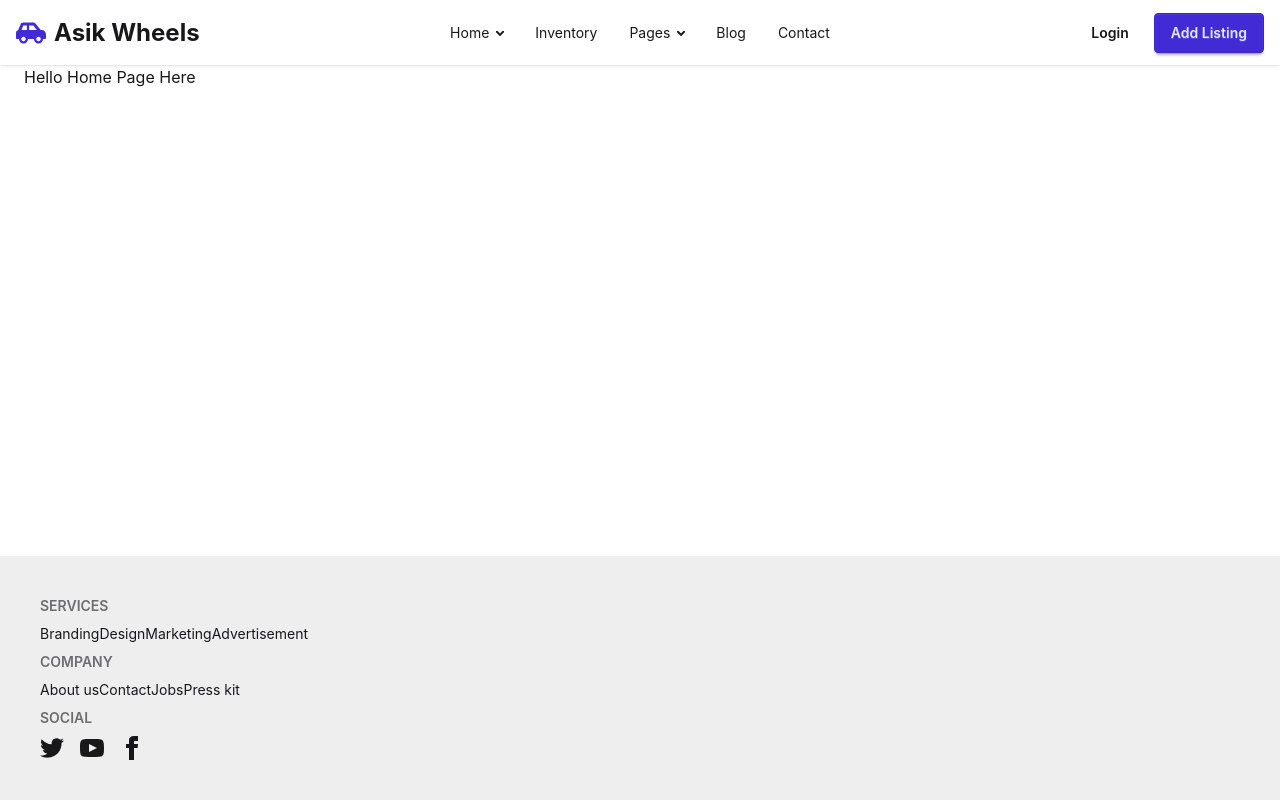
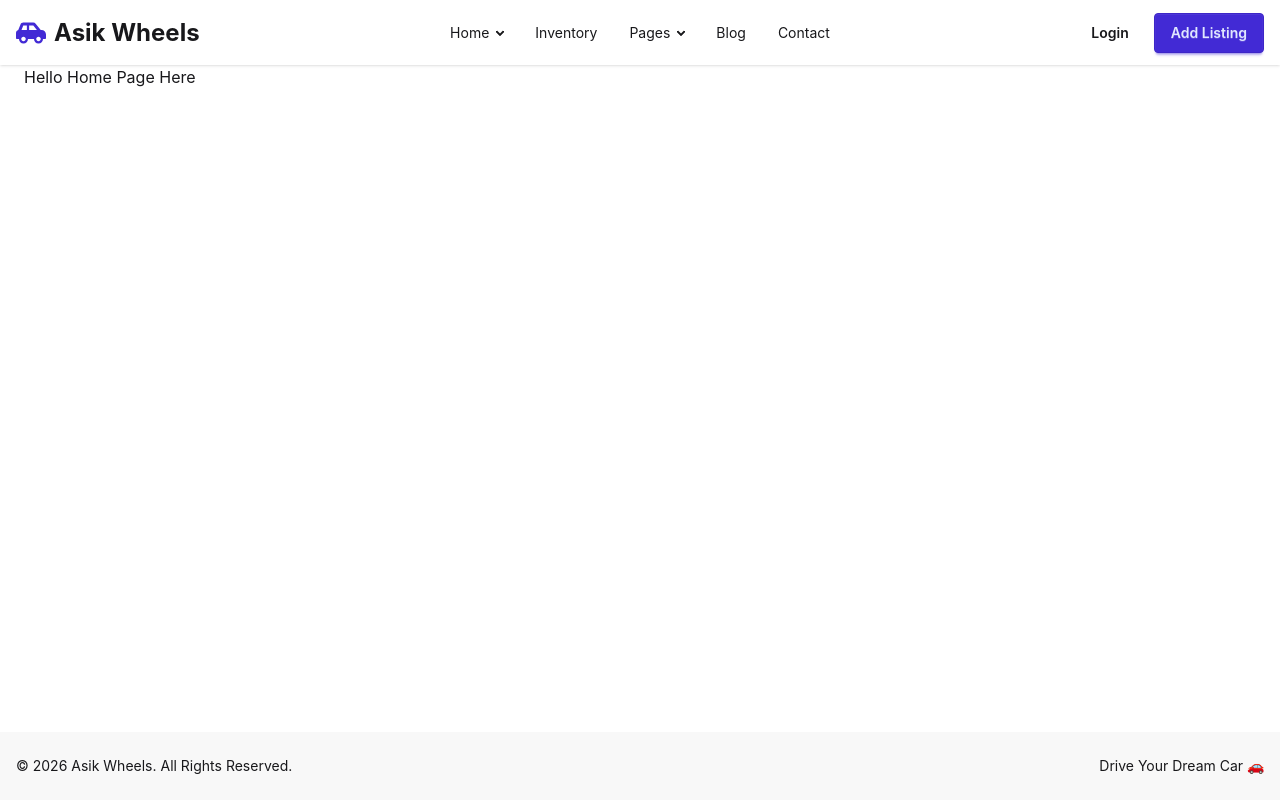
Before and after one commit to asik247/car_website_client, a React (Vite) app: page / in a window 1280 px wide. Built offline with nearby package versions, Linux system fonts and the light colour scheme.

Commit message:
nav done

```diff
--- a/src/Component/Foot/Foot.jsx
+++ b/src/Component/Foot/Foot.jsx
@@ -1,61 +1,11 @@
-import React from 'react';
+import React from "react";
 
 const Foot = () => {
     return (
-        <footer className="footer sm:footer-horizontal bg-base-300 text-base-content p-10">
-            <div className='w-full max-w-7xl mx-auto '>
-            <nav>
-                <h6 className="footer-title">Services</h6>
-                <a className="link link-hover">Branding</a>
-                <a className="link link-hover">Design</a>
-                <a className="link link-hover">Marketing</a>
-                <a className="link link-hover">Advertisement</a>
-            </nav>
-            <nav>
-                <h6 className="footer-title">Company</h6>
-                <a className="link link-hover">About us</a>
-                <a className="link link-hover">Contact</a>
-                <a className="link link-hover">Jobs</a>
-                <a className="link link-hover">Press kit</a>
-            </nav>
-            <nav>
-                <h6 className="footer-title">Social</h6>
-                <div className="grid grid-flow-col gap-4">
-                    <a>
-                        <svg
-                            xmlns="http://www.w3.org/2000/svg"
-                            width="24"
-                            height="24"
-                            viewBox="0 0 24 24"
-                            className="fill-current">
-                            <path
-                                d="M24 4.557c-.883.392-1.832.656-2.828.775 1.017-.609 1.798-1.574 2.165-2.724-.951.564-2.005.974-3.127 1.195-.897-.957-2.178-1.555-3.594-1.555-3.179 0-5.515 2.966-4.797 6.045-4.091-.205-7.719-2.165-10.148-5.144-1.29 2.213-.669 5.108 1.523 6.574-.806-.026-1.566-.247-2.229-.616-.054 2.281 1.581 4.415 3.949 4.89-.693.188-1.452.232-2.224.084.626 1.956 2.444 3.379 4.6 3.419-2.07 1.623-4.678 2.348-7.29 2.04 2.179 1.397 4.768 2.212 7.548 2.212 9.142 0 14.307-7.721 13.995-14.646.962-.695 1.797-1.562 2.457-2.549z"></path>
-                        </svg>
-                    </a>
-                    <a>
-                        <svg
-                            xmlns="http://www.w3.org/2000/svg"
-                            width="24"
-                            height="24"
-                            viewBox="0 0 24 24"
-                            className="fill-current">
-                            <path
-                                d="M19.615 3.184c-3.604-.246-11.631-.245-15.23 0-3.897.266-4.356 2.62-4.385 8.816.029 6.185.484 8.549 4.385 8.816 3.6.245 11.626.246 15.23 0 3.897-.266 4.356-2.62 4.385-8.816-.029-6.185-.484-8.549-4.385-8.816zm-10.615 12.816v-8l8 3.993-8 4.007z"></path>
-                        </svg>
-                    </a>
-                    <a>
-                        <svg
-                            xmlns="http://www.w3.org/2000/svg"
-                            width="24"
-                            height="24"
-                            viewBox="0 0 24 24"
-                            className="fill-current">
-                            <path
-                                d="M9 8h-3v4h3v12h5v-12h3.642l.358-4h-4v-1.667c0-.955.192-1.333 1.115-1.333h2.885v-5h-3.808c-3.596 0-5.192 1.583-5.192 4.615v3.385z"></path>
-                        </svg>
-                    </a>
-                </div>
-            </nav>
+        <footer className="bg-base-200 py-6">
+            <div className="max-w-7xl mx-auto px-4 flex flex-col md:flex-row justify-between items-center gap-2 text-sm">
+                <p>© 2026 Asik Wheels. All Rights Reserved.</p>
+                <p>Drive Your Dream Car 🚗</p>
             </div>
         </footer>
     );
--- a/src/Pages/HomePage/Home.jsx
+++ b/src/Pages/HomePage/Home.jsx
@@ -4,6 +4,7 @@ const Home = () => {
     return (
         <div>
             <h1>Hello Home Page Here</h1>
+
         </div>
     );
 };
```
